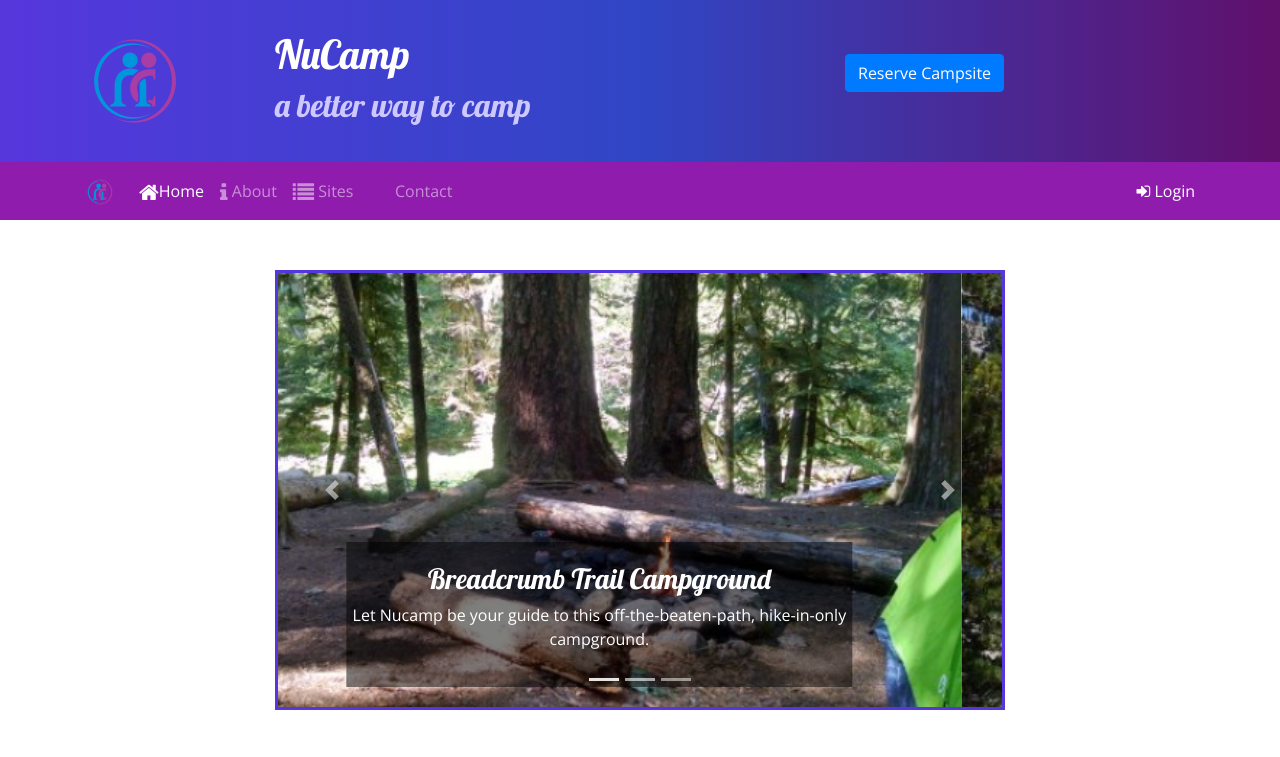
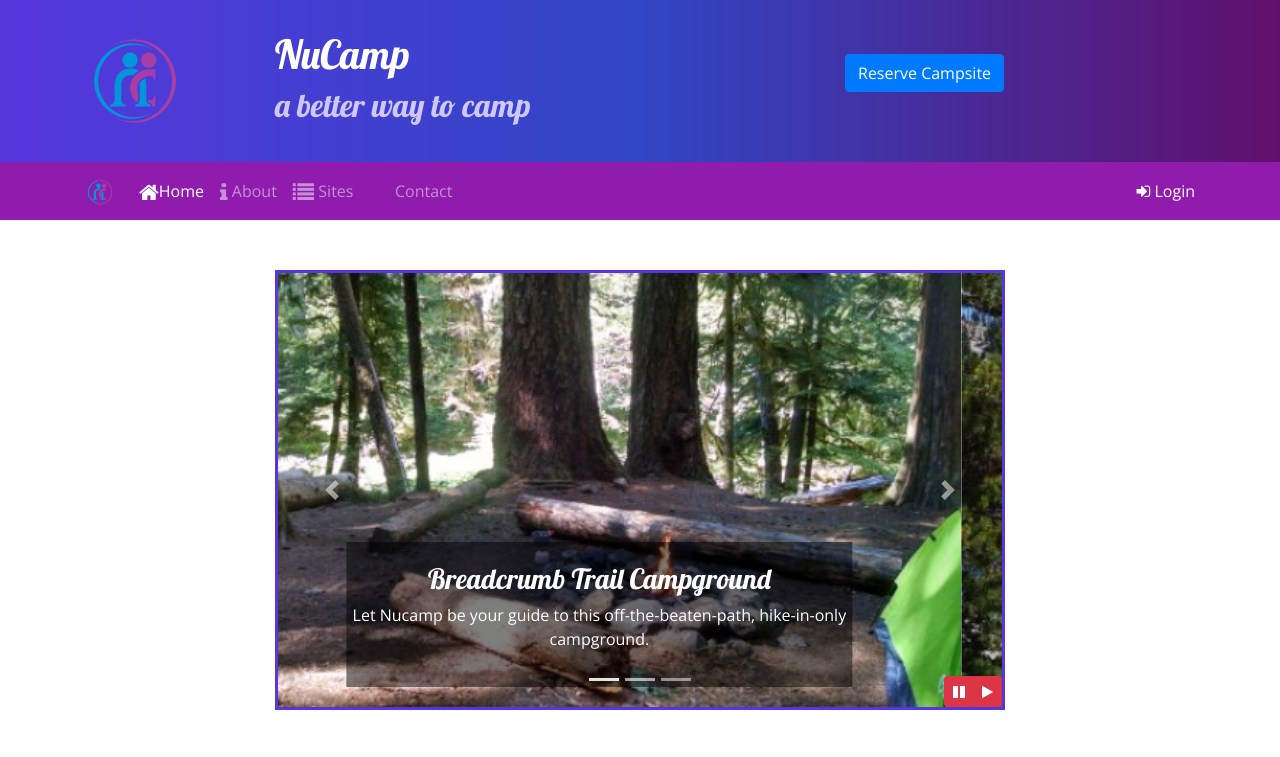
Before and after one commit to jkavcoderunt/nucamp-bootstrap, a website: page index.html in a window 1280 px wide. Shown: the top 757 px of the page. Drawn offline with nearby package versions, Linux system fonts and the light colour scheme.

Commit message:
jquery part1

```diff
--- a/index.html
+++ b/index.html
@@ -36,7 +36,7 @@
 
         </div>
     </header>
-
+<!--TASK 1-->
     <div id="reserveModal" class="modal fade" role="dialog">
         <div class="modal-dialog" role="document">
             <div class="modal-header bg-info text-light">
@@ -73,7 +73,7 @@
                             <input class="form-control" type="date" name="date" id="date"></input>
                             </div>
                         </div>
-
+<!--TASK 2 AND 3-->
                         <div class="form-group-row">
                             <label class="col-sm-6 col-form-label" for="siteType">Campsite Type</label>
                             <div class="col-2 btn-group btn-group-toggle">
@@ -207,7 +207,14 @@
                     <span class="carousel-control-next-icon"></span>
                     <span class="sr-only">Next</span>
                 </a>
-
+                <div class="btn-group" id="carouselButton">
+                    <button class="btn btn-danger btn-sm" id="carouselPause">
+                        <i class="fa fa-pause"></i>
+                    </button>
+                    <button class="btn btn-danger btn-sm" id="carouselPlay">
+                        <i class="fa fa-play"></i>
+                    </button>
+                </div>
             </div>
         </div>
         <div class="row row-content align-items-center">
@@ -343,6 +350,17 @@
     <script src="node_modules/popper.js/dist/umd/popper.min.js"></script>
     <script src="node_modules/bootstrap/dist/js/bootstrap.min.js"></script>
 
+    <script>
+        $(function() {
+            $(".carousel").carousel( { interval: 2000 } );
+            $("#carouselPause").click(function(){
+                $(".carousel").carousel("pause");
+            });
+            $("#carouselPlay").click(function(){
+                $(".carousel").carousel("cycle");
+            });
+        });
+    </script>
 
 
 </body>
--- a/styles.css
+++ b/styles.css
@@ -43,3 +43,10 @@ footer {
 .carousel {
     border: solid #5637DD;
 }
+
+#carouselButton {
+    position: absolute;
+    right: 0;
+    bottom: 0;
+    z-index: 100;
+}
```
